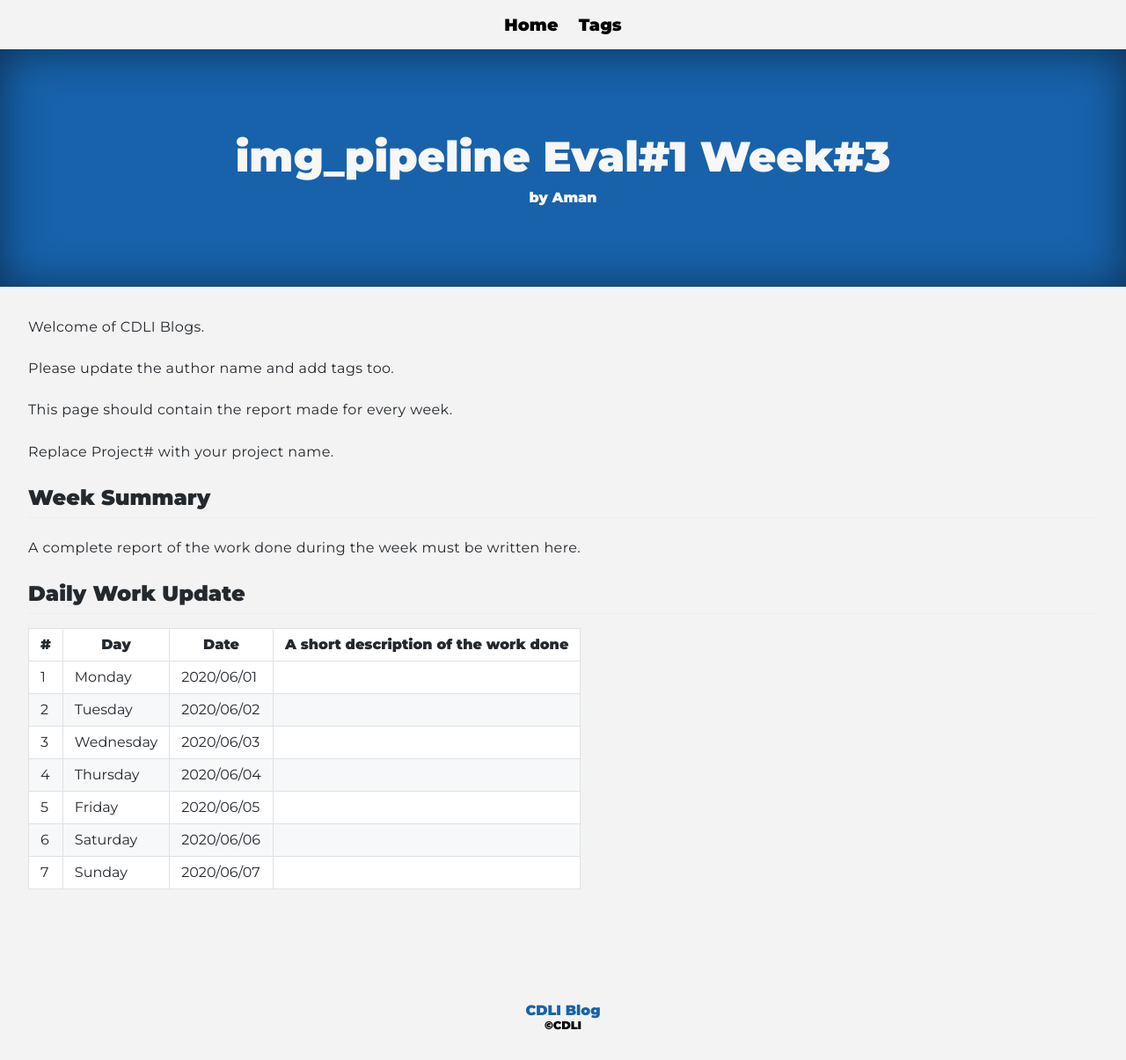
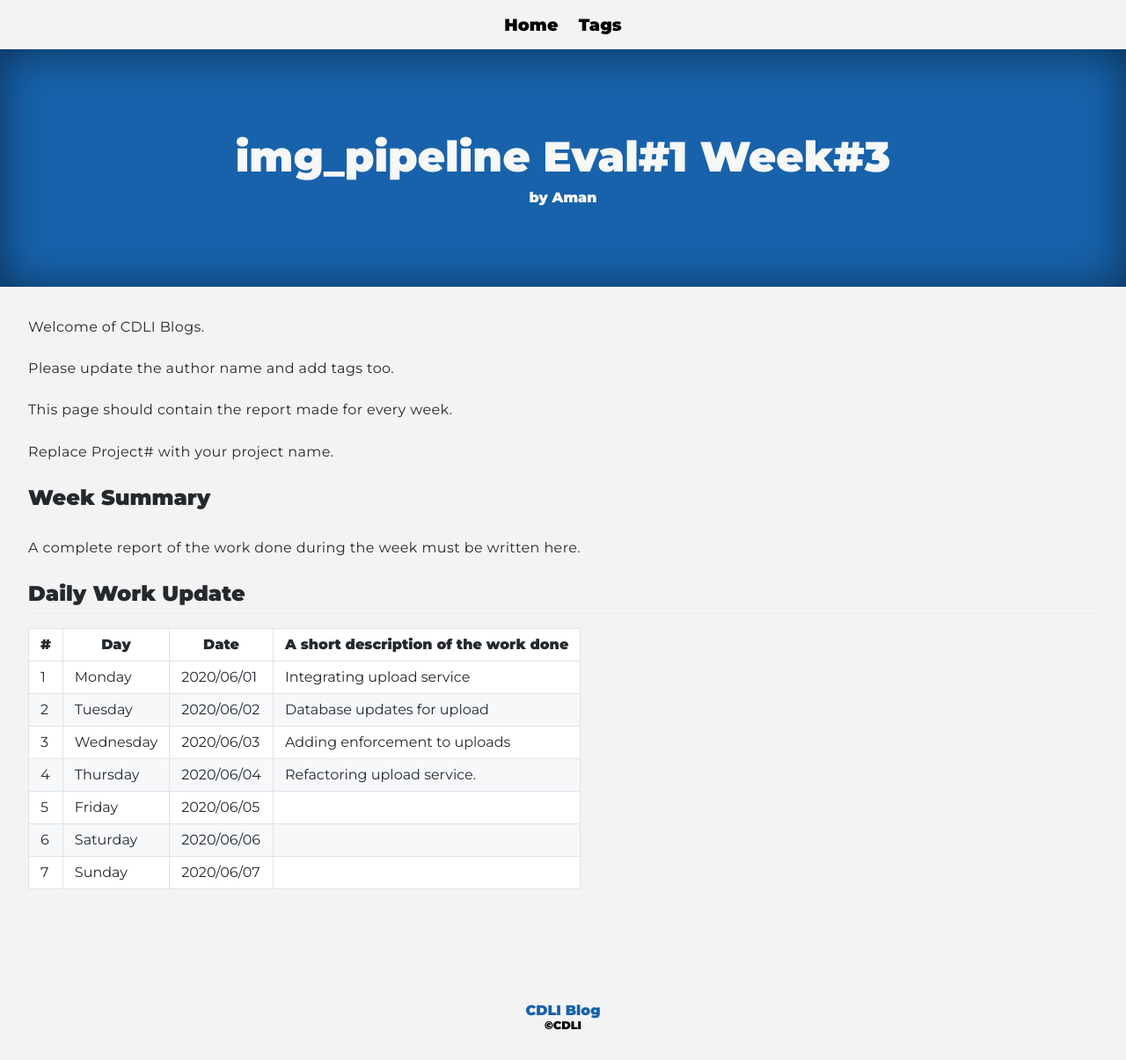
Before and after one commit to cdli-gh/blog, a Jekyll site: the page built from _blog/gsoc20/img_pipeline/posts/03_week3.md, in a window 1280 px wide. Shown: the whole page at 88% size. Built offline with Jekyll 4.4.1, drawn with Linux system fonts in a browser that asks for light colours; Markdown is read by kramdown in place of the engine named in the settings.

Commit message:
week updates

```diff
--- a/_blog/gsoc20/img_pipeline/posts/03_week3.md
+++ b/_blog/gsoc20/img_pipeline/posts/03_week3.md
@@ -21,10 +21,10 @@ A complete report of the work done during the week must be written here.
 
 |\#|Day|Date|A short description of the work done|
 |---	|---	|---	|---	|
-|1   	| Monday 	|   2020/06/01	|   	|
-|2   	| Tuesday  	|   2020/06/02	|   	|
-|3   	| Wednesday  	|  2020/06/03 	|   	|
-|4   	| Thursday  	|   2020/06/04	|   	|
+|1   	| Monday 	|   2020/06/01	| Integrating upload service |
+|2   	| Tuesday  	|   2020/06/02	| Database updates for upload |
+|3   	| Wednesday  	|  2020/06/03 	| Adding enforcement to uploads |
+|4   	| Thursday  	|   2020/06/04	| Refactoring upload service. |
 |5   	| Friday  	|   2020/06/05	|   	|
 |6   	| Saturday  	|   2020/06/06	|   	|
 |7   	| Sunday  	|   2020/06/07	|   	|
```
Also changed, not shown: _blog/gsoc20/img_pipeline/posts/02_week2.md (+2 -2 lines).
